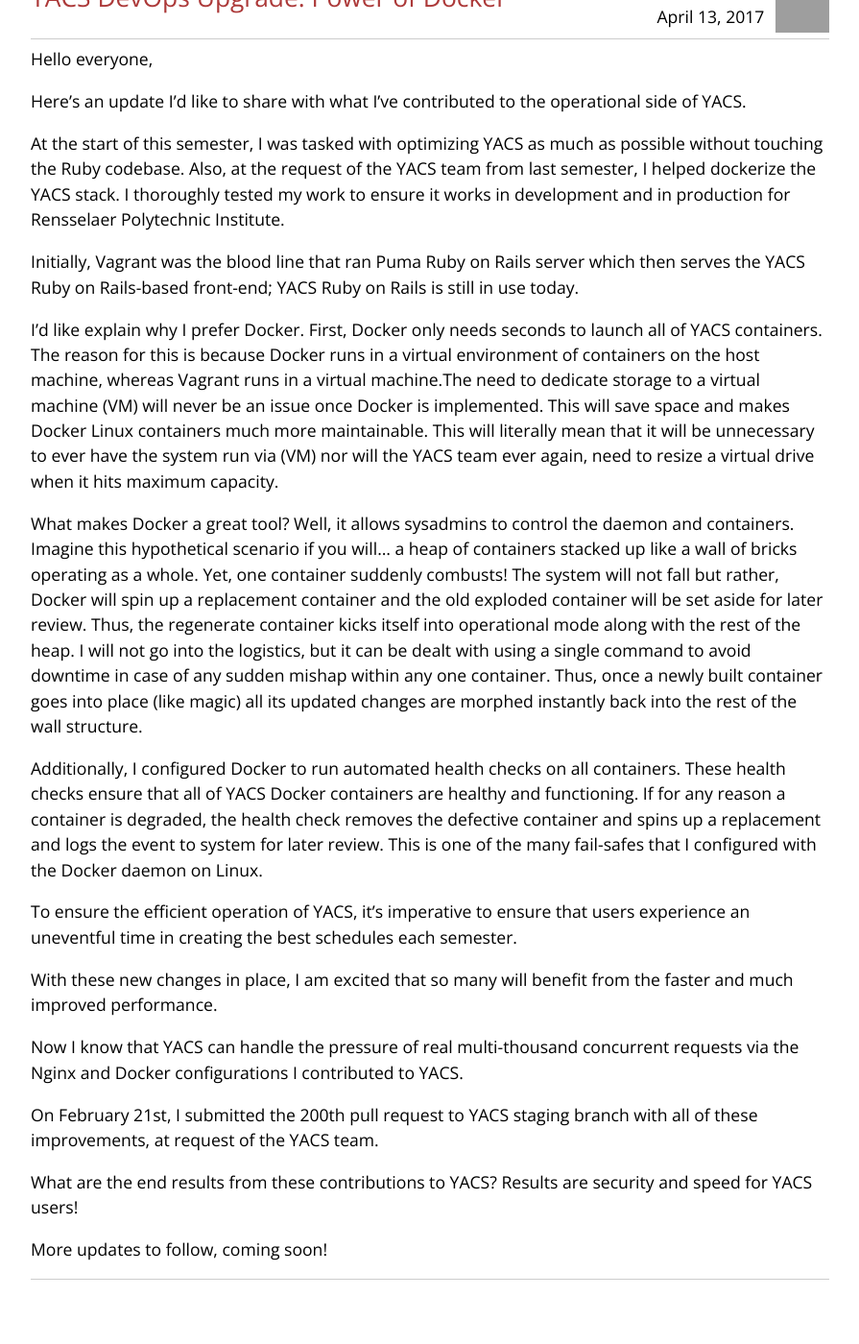
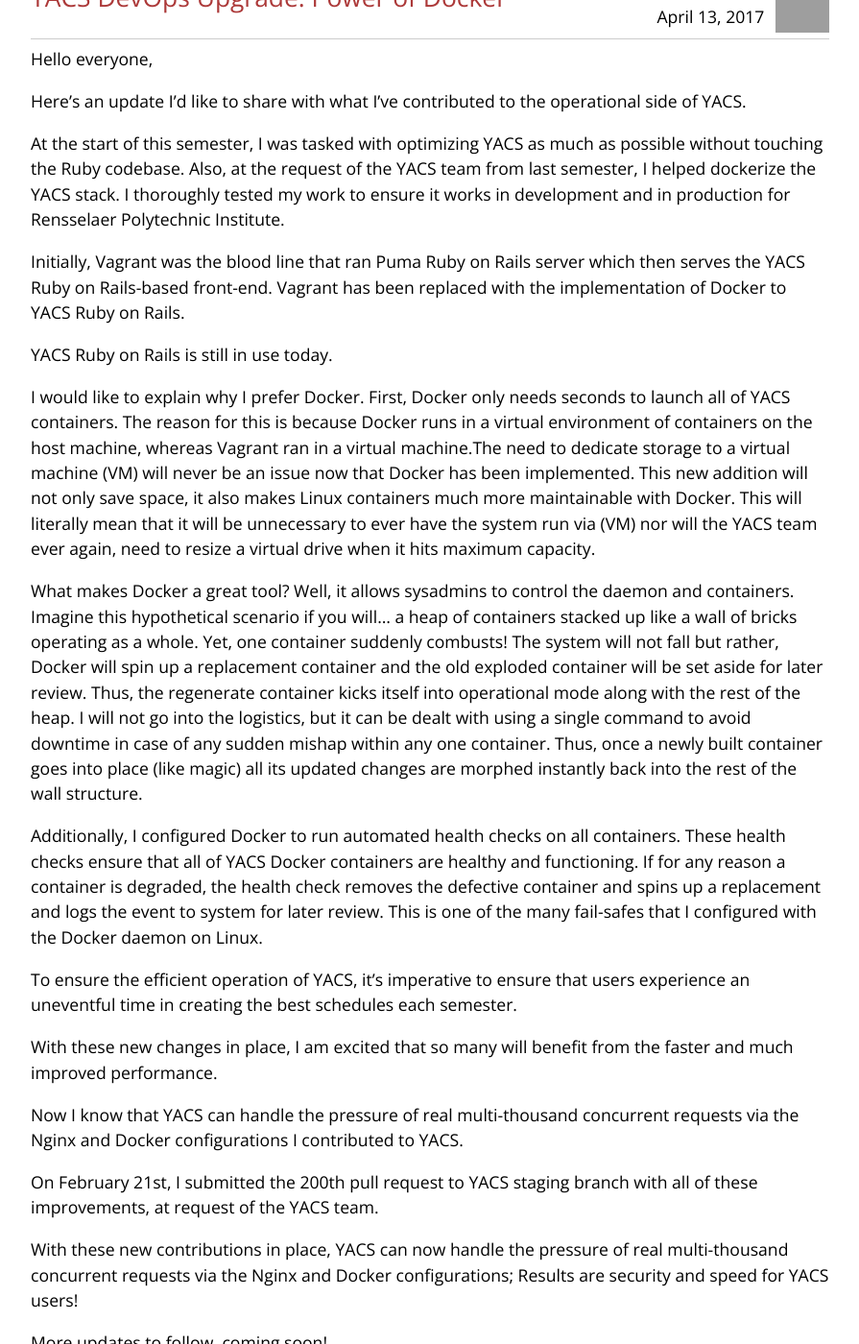
Before and after one commit to colegregory/yacs-rcos.github.io, a Jekyll site: the page built from _posts/2017-04-13-yacs-devops-upgrade.md, in a window 1280 px wide and 1400 px high, scrolled down 198 px. Shown: the whole window at 96% size, without its empty margins (192-1087 px from the left). Built offline with Jekyll 4.4.1, drawn with Linux system fonts in a browser that asks for light colours; grey boxes are pictures that could not be loaded.

Commit message:
Update Post
Title: "YACS DevOps Upgrade: Power of Docker"

```diff
--- a/_posts/2017-04-13-yacs-devops-upgrade.md
+++ b/_posts/2017-04-13-yacs-devops-upgrade.md
@@ -12,9 +12,11 @@ Here’s an update I’d like to share with what I’ve contributed to the opera
 
 At the start of this semester, I was tasked with optimizing YACS as much as possible without touching the Ruby codebase. Also, at the request of the YACS team from last semester, I helped dockerize the YACS stack. I thoroughly tested my work to ensure it works in development and in production for Rensselaer Polytechnic Institute.
 
-Initially, Vagrant was the blood line that ran Puma Ruby on Rails server which then serves the YACS Ruby on Rails-based front-end; YACS Ruby on Rails is still in use today.
+Initially, Vagrant was the blood line that ran Puma Ruby on Rails server which then serves the YACS Ruby on Rails-based front-end. Vagrant has been replaced with the implementation of Docker to YACS Ruby on Rails.
 
-I’d like explain why I prefer Docker. First, Docker only needs seconds to launch all of YACS containers. The reason for this is because Docker runs in a virtual environment of containers on the host machine, whereas Vagrant runs in a virtual machine.The need to dedicate storage to a virtual machine (VM) will never be an issue once Docker is implemented. This will save space and makes Docker Linux containers much more maintainable. This will literally mean that it will be unnecessary to ever have the system run via (VM) nor will the YACS team ever again, need to resize a virtual drive when it hits maximum capacity.
+YACS Ruby on Rails is still in use today.
+
+I would like to explain why I prefer Docker. First, Docker only needs seconds to launch all of YACS containers. The reason for this is because Docker runs in a virtual environment of containers on the host machine, whereas Vagrant ran in a virtual machine.The need to dedicate storage to a virtual machine (VM) will never be an issue now that Docker has been implemented. This new addition will not only save space, it also makes Linux containers much more maintainable with Docker. This will literally mean that it will be unnecessary to ever have the system run via (VM) nor will the YACS team ever again, need to resize a virtual drive when it hits maximum capacity.
 
 What makes Docker a great tool? Well, it allows sysadmins to control the daemon and containers. Imagine this hypothetical scenario if you will… a heap of containers stacked up like a wall of bricks operating as a whole. Yet, one container suddenly combusts! The system will not fall but rather, Docker will spin up a replacement container and the old exploded container will be set aside for later review. Thus, the regenerate container kicks itself into operational mode along with the rest of the heap. I will not go into the logistics, but it can be dealt with using a single command to avoid downtime in case of any sudden mishap within any one container. Thus, once a newly built container goes into place (like magic) all its updated changes are morphed instantly back into the rest of the wall structure.
 
@@ -28,6 +30,6 @@ Now I know that YACS can handle the pressure of real multi-thousand concurrent r
 
 On February 21st, I submitted the 200th pull request to YACS staging branch with all of these improvements, at request of the YACS team.
 
-What are the end results from these contributions to YACS? Results are security and speed for YACS users!
+With these new contributions in place, YACS can now handle the pressure of real multi-thousand concurrent requests via the Nginx and Docker configurations; Results are security and speed for YACS users!
 
 More updates to follow, coming soon!
```
